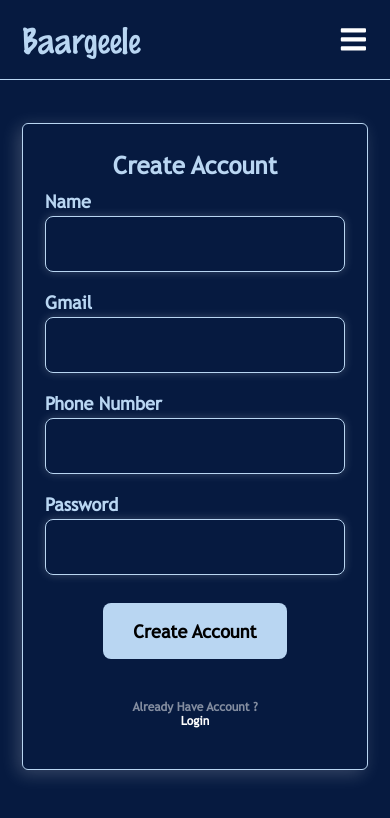
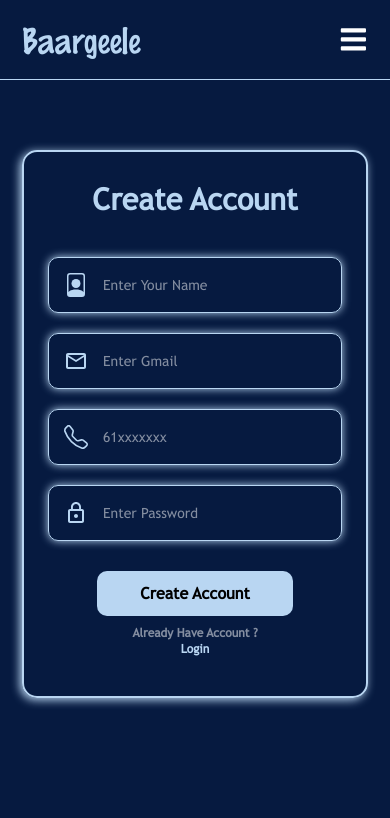
Before and after one commit to YOUSUFABDI/Baargeele, a React (Vite) app: page /register in a window 390 px wide. Shown: the top 818 px of the page. Built offline with nearby package versions, Linux system fonts and the light colour scheme.

Commit message:
finished registeration mobile design

```diff
--- a/src/components/HomePage/PlayerIdSection/playerIdSection.css
+++ b/src/components/HomePage/PlayerIdSection/playerIdSection.css
@@ -58,7 +58,7 @@
   cursor: pointer;
 }
 
-.home__player__id__verfy p{
+.home__player__id__verfy p {
   color: red;
   padding: 4px 0;
 }
--- a/src/components/RegisterPage/Register.jsx
+++ b/src/components/RegisterPage/Register.jsx
@@ -4,6 +4,10 @@ import Header from "../Header/Header";
 import "./register.css";
 import useForm from "../../useForm";
 import validateForms from "../../validateForms";
+import { BsFilePerson } from "react-icons/bs";
+import { MdOutlineEmail } from "react-icons/md";
+import { BsTelephone } from "react-icons/bs";
+import { MdLockOutline } from "react-icons/md";
 
 const Register = () => {
   const { handleChange, handleSubmit, values, errors, isLoading } =
@@ -16,51 +20,86 @@ const Register = () => {
       </nav>
 
       <div className="registeration__container">
+        <div className="registeration__reg">
           <div className="registeration__reg__img">
             <img className="reg_img" src={RegImg} alt="reg-img" />
           </div>
-        <div className="registeration__reg">
+          <div className="registration__banner">
             <h2>Create Account</h2>
             <form className="registeration__form__control">
-            <div className="registeration__reverse">
-              <span>Name</span>
+              <div className="registration__header">
+                <div className="regisration__input__container">
+                  <div
+                    className={`${
+                      errors.name ? "input__wrapper__error" : "input__wrapper"
+                    }`}
+                  >
+                    <BsFilePerson className="icon" />
                     <input
                       type="text"
                       name="name"
+                      placeholder="Enter Your Name"
                       value={values.name}
                       onChange={handleChange}
                     />
+                  </div>
                   {errors.name && <p className="val-reg">{errors.name}</p>}
                 </div>
-            <div className="registeration__reverse">
-              <span>Gmail</span>
+                <div className="regisration__input__container">
+                  <div
+                    className={`${
+                      errors.gmail ? "input__wrapper__error" : "input__wrapper"
+                    }`}
+                  >
+                    <MdOutlineEmail className="icon" />
                     <input
                       type="email"
                       name="gmail"
+                      placeholder="Enter Gmail"
                       value={values.gmail}
                       onChange={handleChange}
                     />
+                  </div>
                   {errors.gmail && <p className="val-reg">{errors.gmail}</p>}
                 </div>
-            <div className="registeration__reverse">
-              <span>Phone Number</span>
+                <div className="regisration__input__container">
+                  <div
+                    className={`${
+                      errors.phone ? "input__wrapper__error" : "input__wrapper"
+                    }`}
+                  >
+                    <BsTelephone className="icon" />
                     <input
                       type="text"
                       name="phone"
+                      placeholder="61xxxxxxx"
                       value={values.phone}
                       onChange={handleChange}
                     />
+                  </div>
                   {errors.phone && <p className="val-reg">{errors.phone}</p>}
                 </div>
-            <div className="registeration__reverse">
-              <span>Password</span>
+                <div className="regisration__input__container">
+                  <div
+                    className={`${
+                      errors.password
+                        ? "input__wrapper__error"
+                        : "input__wrapper"
+                    }`}
+                  >
+                    <MdLockOutline className="icon" />
                     <input
                       type="password"
                       name="password"
+                      placeholder="Enter Password"
                       value={values.password}
                       onChange={handleChange}
                     />
-              {errors.password && <p className="val-reg">{errors.password}</p>}
+                  </div>
+                  {errors.password && (
+                    <p className="val-reg">{errors.password}</p>
+                  )}
+                </div>
               </div>
               <div className="registration__footer">
                 <button className="registeration__btn" onClick={handleSubmit}>
@@ -79,6 +118,7 @@ const Register = () => {
           </div>
         </div>
       </div>
+    </div>
   );
 };
 
--- a/src/components/RegisterPage/register.css
+++ b/src/components/RegisterPage/register.css
@@ -1,95 +1,123 @@
 /* MOBILE REGISTRATION PAGE */
 .registeration__container {
-  display: grid;
-  grid-template-columns: repeat(1, 1fr);
-  place-items: center;
   padding: var(--paddingX);
-  padding-top: 10px;
-  padding-bottom: 50px;
-  width: 100%;
+  margin-block-start: 70px;
 }
 
 .reg_img {
   display: none;
 }
 
-.registeration__reg__img img {
+.registeration__reg {
+  display: flex;
+  background: transparent;
+  border: 2px solid var(--light);
+  box-shadow: -2px 2px 10px var(--light);
+  border-radius: 15px;
+}
+
+.registration__banner {
+  display: flex;
+  flex-direction: column;
+  align-items: center;
   width: 100%;
 }
 
-.registeration__reg {
-  display: flex;
-  flex-direction: column;
-  align-items: center;
-  padding: 0 22px;
-  padding-top: 27px;
-  padding-bottom: 41px;
-  margin-top: 33px;
+.registeration__reg h2 {
   color: var(--light);
-  width: 100%;
-  border-radius: 6px;
-  border: 1px solid var(--light);
-  box-shadow: -4px 4px 18px rgba(255, 253, 253, 0.2);
-}
-
-.registeration__reverse {
-  display: flex;
-  flex-direction: column;
-  padding: 8px 0;
-}
-
-.registeration__reverse span {
-  color: var(--light);
-  font-size: 1.125rem;
+  font-size: 1.875rem;
   font-weight: bold;
-  padding: 4px 0;
-}
-
-.registeration__reverse input {
-  background-color: transparent;
-  color: var(--white);
-  font-size: 1rem;
-  height: 56px;
-  outline: none;
-  border: 1px solid var(--light);
-  padding: 12px 20px;
-  border-radius: 8px;
-  box-shadow: 0 0 10px rgba(255, 253, 253, 0.2);
-}
-
-.registeration__btn {
-  padding: 0 30px;
-  height: 56px;
-  display: flex;
-  justify-content: center;
-  align-items: center;
-  margin-top: 20px;
-  border: none;
-  border-radius: 8px;
-  font-size: 1.125rem;
-  font-weight: bold;
-  background-color: var(--light);
-  color: var(--black);
-  cursor: pointer;
-  transition: all 0.5s ease;
-}
-.registeration__btn:hover {
-  scale: 1.1;
+  margin-block-start: 30px;
 }
 
 .registeration__form__control {
   display: flex;
   flex-direction: column;
+  gap: 30px;
+  margin-block-start: 40px;
+  padding: 0 24px;
   width: 100%;
+}
+
+.registration__header {
+  display: flex;
+  flex-direction: column;
+  gap: 20px;
+}
+
+.regisration__input__container {
+  display: flex;
+  flex-direction: column;
+  gap: 5px;
+}
+
+.input__wrapper {
+  display: flex;
+  align-items: center;
+  gap: 15px;
+  height: 56px;
+  background: transparent;
+  border: 1px solid var(--light);
+  box-shadow: 0px 0px 8px var(--light);
+  border-radius: 10px;
+}
+
+.input__wrapper__error {
+  display: flex;
+  align-items: center;
+  gap: 15px;
+  height: 56px;
+  background: transparent;
+  box-shadow: 0px 0px 8px var(--error-color);
+  border-radius: 10px;
+  border: 1px solid var(--error-color);
+}
+
+.input__wrapper input,
+.input__wrapper__error input {
+  background-color: transparent;
+  color: var(--white);
+  font-size: 0.875rem;
+  border: none;
+  outline: none;
+}
+
+.icon {
+  color: var(--light);
+  width: 24px;
+  height: 24px;
+  margin-left: 15px;
+}
+
+.regisration__input__container p {
+  color: var(--error-color);
+  font-size: 0.625rem;
+  font-weight: bold;
 }
 
 .registration__footer {
   display: flex;
   flex-direction: column;
   align-items: center;
-  justify-content: center;
-  gap: 41px;
-  width: 100%;
+  gap: 10px;
+}
+
+.registeration__btn {
+  background: var(--light);
+  color: var(--black);
+  font-size: 1rem;
+  font-weight: bold;
+  border: none;
+  border-radius: 10px;
+  width: 196px;
+  height: 45px;
+  cursor: pointer;
+}
+
+.registration__sub__footer {
+  display: flex;
+  flex-direction: column;
+  align-items: center;
 }
 
 .registration__alredy__acc {
@@ -97,69 +125,25 @@
   opacity: 0.5;
   font-size: 0.75rem;
   font-weight: bold;
-  width: 100%;
-  display: flex;
-  justify-content: center;
-  text-align: center;
 }
 
 .registration__login__btn {
   background-color: transparent;
-  color: var(--white);
-  opacity: 1;
+  border: none;
+  width: fit-content;
+  margin-block-end: 40px;
+}
+
+.registration__login__btn a {
+  color: var(--light);
   font-size: 0.75rem;
   font-weight: bold;
-  border: none;
-  transition: all 0.5s ease;
-  cursor: pointer;
-}
-
-.registration__login__btn:hover {
-  scale: 1.1;
-}
-
-.registration__sub__footer {
-  display: flex;
-  flex-direction: column;
-}
-
-.val-reg {
-  color: red;
-  padding: var(--paddingX);
 }
 
 /* TABLET REGISTRATION IN PAGE */
 @media (min-width: 37.5em) {
-  .registeration__container {
-    grid-template-columns: repeat(1, 1fr);
-    padding: 100px;
-  }
-  .reg_img {
-    display: none;
-    width: 100%;
-  }
-
-  .registeration__reverse input {
-    width: 90%;
-    margin: 0 auto;
-  }
-
-  .registeration__reverse span {
-    width: 90%;
-    margin: 0 auto;
-  }
 }
 
 /* DESKTOP REGISTRATION IN PAGE */
 @media (min-width: 62.5em) {
-  .registeration__container {
-    grid-template-columns: repeat(2, 1fr);
-    grid-gap: 100px;
-    padding: var(--paddingX);
-  }
-
-  .reg_img {
-    display: block;
-    width: 100%;
-  }
 }
--- a/src/style.css
+++ b/src/style.css
@@ -19,6 +19,7 @@
   --white: #fff;
   --paddingX: 0 22px;
   --input-padding: 8px;
+  --error-color: #fc4e4e;
 }
 
 * {
```
Lines whose indentation alone changed are shown as unchanged.
